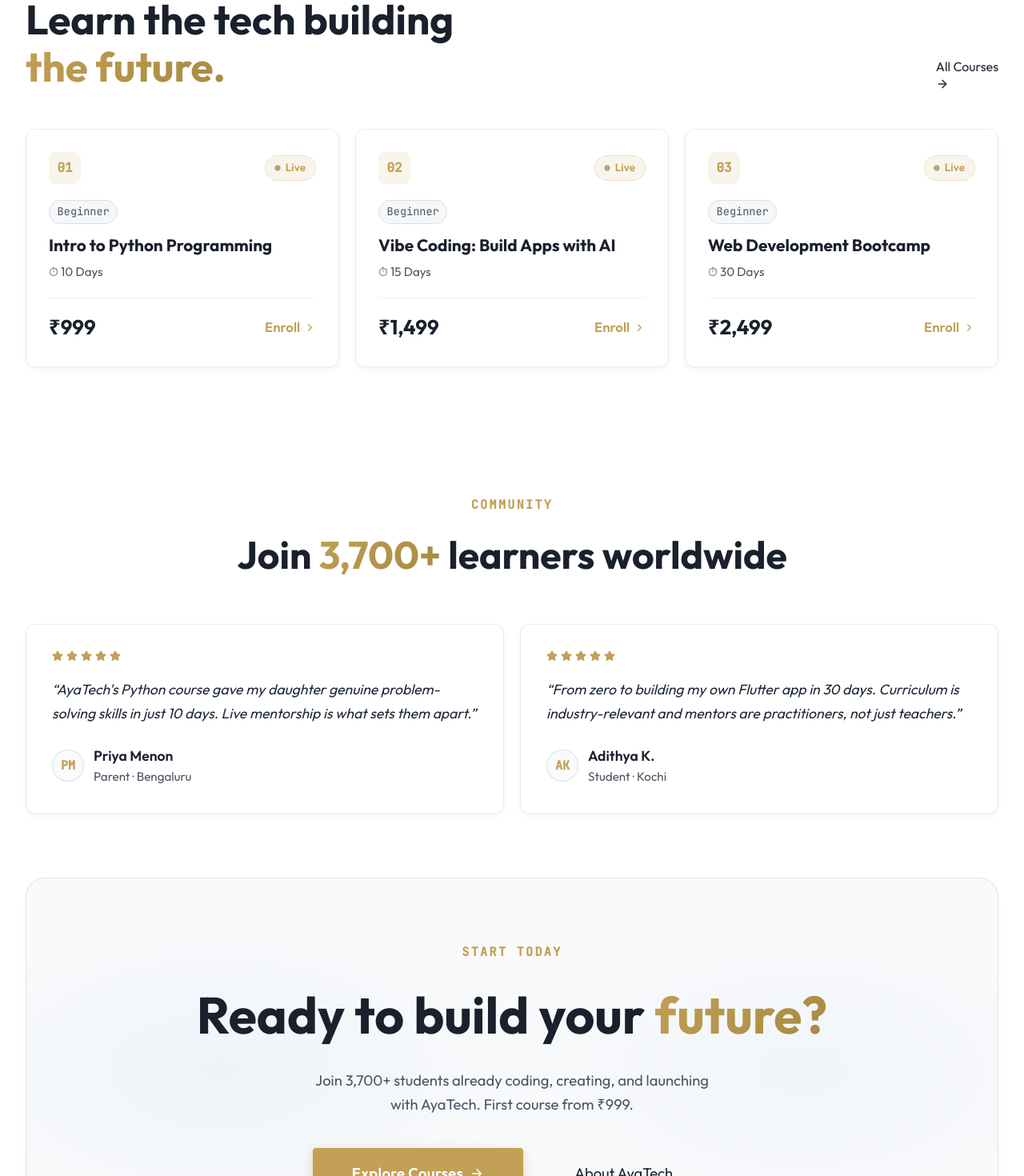
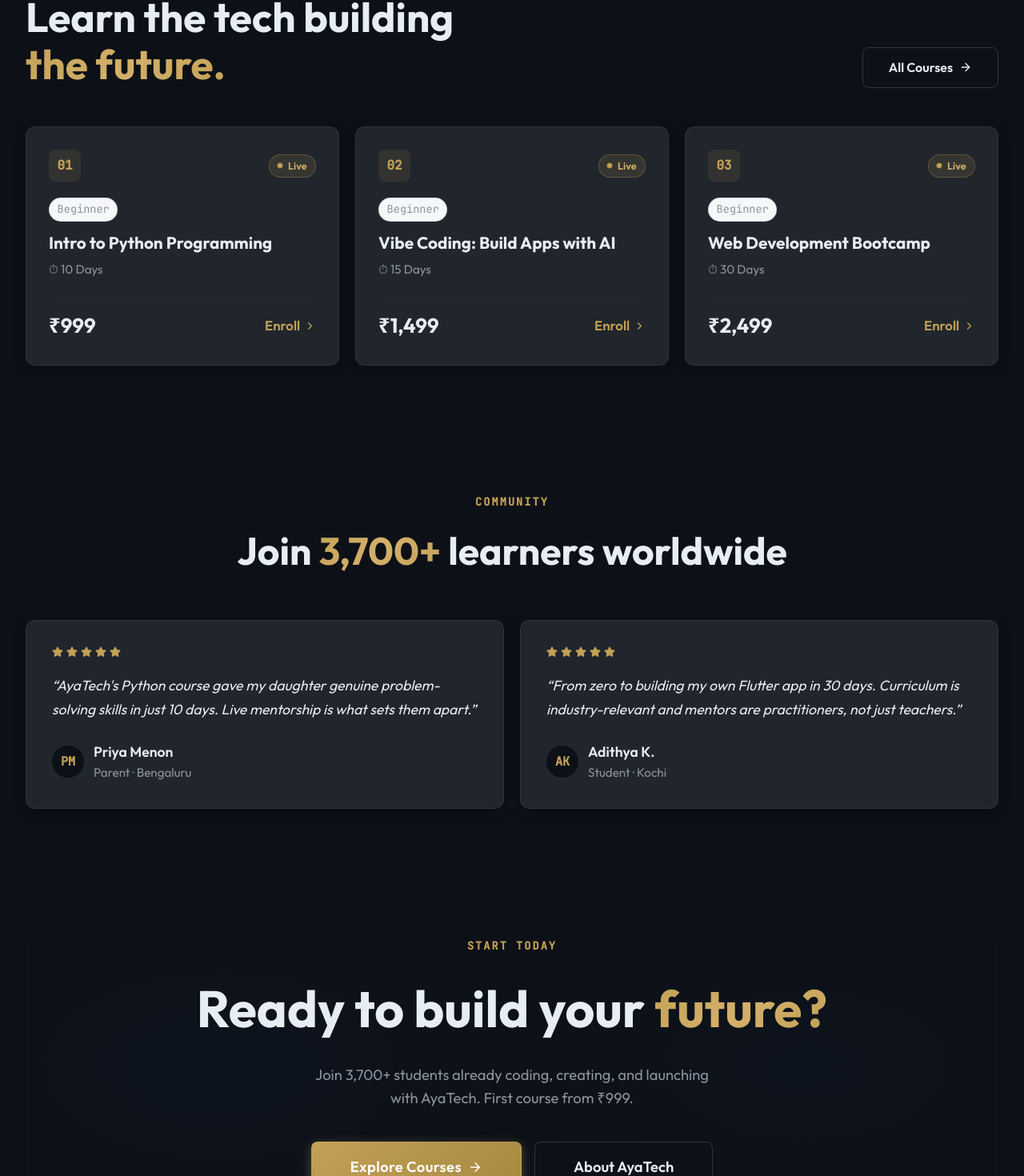
Before and after one commit to ITSXolved/ayatech-site, a Next.js app in the folder web/: page / in a window 1280 px wide. Shown: the part 1115-2585 px from the top of the page at 80% size. Built offline with nearby package versions, Linux system fonts and the light colour scheme.

Commit message:
feat: complete dark mode - deep navy background, gold accents, glass nav

```diff
--- a/web/src/app/apply/page.tsx
+++ b/web/src/app/apply/page.tsx
@@ -13,11 +13,11 @@
 
 const C = {
   primaryGold: "#c2a055",
-  navyDark: "#1a202c",
-  bgLight: "#f9fafb",
-  textMuted: "#4b5563",
-  white: "#ffffff",
-  border: "rgba(0,0,0,0.09)",
+  navyDark: "#e6edf3",
+  bgLight: "#0d1117",
+  textMuted: "#8b949e",
+  white: "#161b22",
+  border: "rgba(255,255,255,0.09)",
 };
 
 const GRADE_OPTIONS = [
--- a/web/src/app/globals.css
+++ b/web/src/app/globals.css
@@ -1,132 +1,93 @@
-@import url('https://fonts.googleapis.com/css2?family=Cormorant+Garamond:ital,wght@0,400;0,500;0,600;0,700;1,400;1,600&family=Outfit:wght@300;400;500;600;700;800&family=JetBrains+Mono:wght@400;500&display=swap');
+@import url('https://fonts.googleapis.com/css2?family=Outfit:wght@300;400;500;600;700;800&family=JetBrains+Mono:wght@400;500&display=swap');
 @import "tailwindcss";
 
 /* ─── Tailwind v4 Theme Tokens ─── */
 @theme {
-  /* Colors */
-  --color-primary-gold: #b38e3d; /* Darkened from #c2a055 for better contrast */
-  --color-gold-hover: #96752f;
-  --color-navy-dark: #1a202c;
-  --color-navy-light: #2a3441;
-  --color-bg-light: #f9fafb;
-  --color-surface-white: #FFFFFF;
-  --color-text-main: #1f2937;
-  --color-text-muted: #4b5563;
-  --color-navy-950: #1a202c;
-  /* Remapped */
-  --color-navy-900: #2a3441;
-  /* Remapped */
-  --color-gold-400: #c2a055;
-  /* Remapped to primary gold for accents */
-  --color-gold-300: #a68940;
-  /* Remapped to primary gold hov for accents */
-  --color-teal-400: #c2a055;
-  /* Remapped */
+  --color-primary-gold: #c2a055;
+  --color-gold-hover:   #d4b06a;
+  --color-navy-dark:    #0d1117;
+  --color-navy-light:   #161b22;
+  --color-bg-light:     #0d1117;
+  --color-surface-white:#161b22;
+  --color-text-main:    #e6edf3;
+  --color-text-muted:   #8b949e;
+  --color-navy-950:     #0d1117;
+  --color-navy-900:     #161b22;
+  --color-gold-400:     #c2a055;
+  --color-gold-300:     #d4b06a;
+  --color-teal-400:     #c2a055;
 
-  /* Fonts */
-  --font-display: 'Cormorant Garamond', Georgia, serif;
-  /* Consider dropping if Coursera style strictly wants sans */
-  --font-body: 'Outfit', system-ui, sans-serif;
+  --font-display:    'Outfit', system-ui, sans-serif;
+  --font-body:       'Outfit', system-ui, sans-serif;
   --font-mono-brand: 'JetBrains Mono', monospace;
 
-  /* Animation */
-  --animate-spin-slow: spin 8s linear infinite;
-  --animate-pulse-primary: pulsePrimary 2s ease-in-out infinite;
-  --animate-float: float 6s ease-in-out infinite;
-  --animate-fade-up: fadeUp 0.75s cubic-bezier(0.16, 1, 0.3, 1) forwards;
+  --animate-spin-slow:      spin 8s linear infinite;
+  --animate-pulse-primary:  pulsePrimary 2s ease-in-out infinite;
+  --animate-float:          float 6s ease-in-out infinite;
+  --animate-fade-up:        fadeUp 0.75s cubic-bezier(0.16, 1, 0.3, 1) forwards;
 }
 
 /* ─── Keyframes ─── */
 @keyframes pulsePrimary {
-
-  0%,
-  100% {
-    box-shadow: 0 0 0 0 rgba(0, 86, 210, 0.4);
-  }
-
-  50% {
-    box-shadow: 0 0 0 12px rgba(0, 86, 210, 0);
-  }
+  0%, 100% { box-shadow: 0 0 0 0   rgba(194, 160, 85, 0.4); }
+  50%       { box-shadow: 0 0 0 12px rgba(194, 160, 85, 0);   }
 }
 
 @keyframes fadeUp {
-  0% {
-    opacity: 0;
-    transform: translateY(24px);
-  }
-
-  100% {
-    opacity: 1;
-    transform: translateY(0);
-  }
+  0%   { opacity: 0; transform: translateY(24px); }
+  100% { opacity: 1; transform: translateY(0);    }
 }
 
 @keyframes float {
-
-  0%,
-  100% {
-    transform: translateY(0);
-  }
-
-  50% {
-    transform: translateY(-10px);
-  }
+  0%, 100% { transform: translateY(0);     }
+  50%       { transform: translateY(-10px); }
 }
 
 @keyframes pulse {
-
-  0%,
-  100% {
-    opacity: 1;
-  }
-
-  50% {
-    opacity: 0.4;
-  }
+  0%, 100% { opacity: 1;   }
+  50%       { opacity: 0.4; }
 }
 
 @keyframes shimmer {
-  0% {
-    background-position: -200% 0;
-  }
-
-  100% {
-    background-position: 200% 0;
-  }
+  0%   { background-position: -200% 0; }
+  100% { background-position:  200% 0; }
 }
 
-/* ─── Legacy CSS Custom Properties (for inline style compatibility) ─── */
+/* ─── CSS Custom Properties — Dark Mode ─── */
 :root {
-  --navy-950: #1a202c;
-  --navy-900: #2a3441;
-  --navy-800: #2a3441;
-  --navy-700: #1a202c;
+  --navy-950: #0d1117;
+  --navy-900: #161b22;
+  --navy-800: #21262d;
+  --navy-700: #30363d;
   --navy-600: #c2a055;
   --navy-400: #c2a055;
-  --navy-200: #f9fafb;
+  --navy-200: #8b949e;
   --gold-400: #c2a055;
-  --gold-300: #a68940;
-  --gold-200: #c2a055;
+  --gold-300: #d4b06a;
+  --gold-200: #e8c98a;
   --teal-400: #c2a055;
-  --teal-300: #a68940;
+  --teal-300: #d4b06a;
   --ease: cubic-bezier(0.16, 1, 0.3, 1);
+
+  --bg-primary:    #0d1117;
+  --bg-secondary:  #161b22;
+  --bg-card:       #21262d;
+  --text-primary:  #e6edf3;
+  --text-muted:    #8b949e;
+  --border-color:  rgba(255, 255, 255, 0.08);
 }
 
 /* ─── Base Reset ─── */
-*,
-*::before,
-*::after {
-  box-sizing: border-box;
-}
+*, *::before, *::after { box-sizing: border-box; }
 
 html {
   scroll-behavior: smooth;
-  background-color: #F5F7F8;
+  background-color: var(--bg-primary);
 }
 
 body {
-  background-color: #FFFFFF;
-  color: #1F2432;
+  background-color: var(--bg-primary);
+  color: var(--text-primary);
   font-family: 'Outfit', system-ui, sans-serif;
   line-height: 1.6;
   overflow-x: hidden;
@@ -135,56 +96,35 @@
 }
 
 ::selection {
-  background: rgba(194, 160, 85, 0.2);
-  color: #1a202c;
+  background: rgba(194, 160, 85, 0.25);
+  color: #fff;
 }
 
-::-webkit-scrollbar {
-  width: 6px;
-}
+::-webkit-scrollbar       { width: 6px; }
+::-webkit-scrollbar-track { background: var(--bg-primary); }
+::-webkit-scrollbar-thumb { background: #30363d; border-radius: 3px; }
+::-webkit-scrollbar-thumb:hover { background: #c2a055; }
 
-::-webkit-scrollbar-track {
-  background: #f9fafb;
-}
+/* ─── Utility Classes ─── */
+@layer utilities {
 
-::-webkit-scrollbar-thumb {
-  background: #C4C4C4;
-  border-radius: 3px;
-}
+  .font-display    { font-family: 'Outfit', system-ui, sans-serif; font-weight: 700; }
+  .font-mono-brand { font-family: 'JetBrains Mono', monospace; }
 
-::-webkit-scrollbar-thumb:hover {
-  background: #c2a055;
-}
-
-/* ─── Typography Utility Classes ─── */
-@layer utilities {
-  .font-display {
-    font-family: 'Outfit', system-ui, sans-serif;
-    /* Adjusted to standard sans for coursera look */
-    font-weight: 700;
-  }
-
-  .font-mono-brand {
-    font-family: 'JetBrains Mono', monospace;
-  }
-
-  /* Gradient text */
   .text-gradient-primary {
-    background: linear-gradient(135deg, #c2a055 0%, #a68940 100%);
+    background: linear-gradient(135deg, #c2a055 0%, #d4b06a 50%, #c2a055 100%);
     -webkit-background-clip: text;
     -webkit-text-fill-color: transparent;
     background-clip: text;
   }
 
   .text-gradient-teal {
-    background: linear-gradient(135deg, #c2a055 0%, #a68940 100%);
-    /* Remapped to primary */
+    background: linear-gradient(135deg, #c2a055 0%, #d4b06a 100%);
     -webkit-background-clip: text;
     -webkit-text-fill-color: transparent;
     background-clip: text;
   }
 
-  /* Layout helpers */
   .container-main {
     max-width: 1280px;
     margin: 0 auto;
@@ -197,17 +137,15 @@
     padding-bottom: 5rem;
   }
 
-  /* Section eyebrow label */
   .section-eyebrow {
     font-family: 'JetBrains Mono', monospace;
-    font-size: 0.95rem;
+    font-size: 0.85rem;
     letter-spacing: 0.15em;
     text-transform: uppercase;
     color: #c2a055;
     font-weight: 600;
   }
 
-  /* Stat number */
   .stat-number {
     font-family: 'Outfit', system-ui, sans-serif;
     font-size: clamp(3rem, 6vw, 5.5rem);
@@ -216,154 +154,31 @@
     line-height: 1;
   }
 
-  /* Backgrounds */
+  /* ── Backgrounds ── */
   .mesh-gradient {
-    /* Clean, soft white/grey background */
-    background: linear-gradient(180deg, #f9fafb 0%, #FFFFFF 100%);
+    background: linear-gradient(180deg, #0d1117 0%, #161b22 100%);
   }
 
   .geo-grid {
     background-image:
-      linear-gradient(rgba(194, 160, 85, 0.03) 1px, transparent 1px),
-      linear-gradient(90deg, rgba(194, 160, 85, 0.03) 1px, transparent 1px);
+      linear-gradient(rgba(194, 160, 85, 0.04) 1px, transparent 1px),
+      linear-gradient(90deg, rgba(194, 160, 85, 0.04) 1px, transparent 1px);
     background-size: 64px 64px;
-    background-color: #FFFFFF;
+    background-color: #0d1117;
   }
 
-  /* Glassmorphism nav - adjusted for light theme */
+  /* ── Navigation ── */
   .glass-nav {
-    backdrop-filter: blur(12px) saturate(180%);
-    -webkit-backdrop-filter: blur(12px) saturate(180%);
-    background: rgba(255, 255, 255, 0.95);
-    border-bottom: 1px solid rgba(0, 0, 0, 0.08);
-    /* Subtle border */
-    box-shadow: 0 4px 6px -1px rgba(0, 0, 0, 0.05);
+    backdrop-filter: blur(16px) saturate(180%);
+    -webkit-backdrop-filter: blur(16px) saturate(180%);
+    background: rgba(13, 17, 23, 0.88);
+    border-bottom: 1px solid rgba(255, 255, 255, 0.06);
+    box-shadow: 0 4px 24px rgba(0, 0, 0, 0.5);
   }
 
-  /* Card styles */
-  .phase-card {
-    background: #FFFFFF;
-    border: 1px solid rgba(0, 0, 0, 0.08);
-    border-radius: 12px;
-    position: relative;
-    overflow: hidden;
-    transition: all 0.3s ease;
-    box-shadow: 0 4px 6px -1px rgba(0, 0, 0, 0.05);
-    /* Slight shadow */
-  }
-
-  .phase-card::before {
-    content: '';
-    position: absolute;
-    top: 0;
-    left: 0;
-    right: 0;
-    height: 3px;
-    background: #c2a055;
-    opacity: 0;
-    transition: opacity 0.3s;
-  }
-
-  .phase-card:hover::before {
-    opacity: 1;
-  }
-
-  .phase-card:hover {
-    border-color: rgba(194, 160, 85, 0.2);
-    box-shadow: 0 12px 24px -4px rgba(194, 160, 85, 0.1);
-    transform: translateY(-4px);
-  }
-
-  .course-card {
-    background: #FFFFFF;
-    border: 1px solid rgba(0, 0, 0, 0.08);
-    border-radius: 12px;
-    transition: all 0.3s ease;
-    overflow: hidden;
-    box-shadow: 0 4px 6px -1px rgba(0, 0, 0, 0.05);
-  }
-
-  .course-card:hover {
-    border-color: rgba(194, 160, 85, 0.3);
-    box-shadow: 0 12px 24px -4px rgba(194, 160, 85, 0.15);
-    transform: translateY(-3px);
-  }
-
-  .teal-card {
-    /* Repurposing to a highlighted primary card */
-    background: linear-gradient(135deg, #c2a055 0%, #a68940 100%);
-    border: 1px solid rgba(0, 0, 0, 0.1);
-    border-radius: 16px;
-    color: #FFFFFF;
-  }
-
-  /* Buttons */
-  .btn-gold {
-    /* Keeping class name for compatibility, changing style to primary gold */
-    display: inline-flex;
-    align-items: center;
-    gap: 0.5rem;
-    background-color: #c2a055;
-    color: #FFFFFF;
-    font-weight: 600;
-    font-family: 'Outfit', system-ui, sans-serif;
-    letter-spacing: 0.02em;
-    font-size: 1rem;
-    padding: 0.75rem 2rem;
-    border-radius: 4px;
-    /* Coursera style is slightly less rounded */
-    border: 1px solid transparent;
-    cursor: pointer;
-    transition: all 0.2s ease;
-    text-decoration: none;
-  }
-
-  .btn-gold:hover {
-    background-color: #a68940;
-    box-shadow: 0 4px 12px rgba(194, 160, 85, 0.2);
-  }
-
-  .btn-outline:hover {
-    background-color: rgba(194, 160, 85, 0.05);
-    color: #a68940;
-    border-color: #a68940;
-  }
-
-  /* Badge */
-  .badge-live {
-    background: rgba(194, 160, 85, 0.1);
-    border: 1px solid rgba(194, 160, 85, 0.2);
-    color: #c2a055;
-    font-family: 'Outfit', system-ui, sans-serif;
-    font-size: 0.85rem;
-    font-weight: 600;
-    padding: 0.25rem 0.75rem;
-    border-radius: 100px;
-    display: inline-flex;
-    align-items: center;
-    gap: 0.4rem;
-  }
-
-  .badge-live::before {
-    content: '';
-    width: 6px;
-    height: 6px;
-    background: #c2a055;
-    border-radius: 50%;
-    animation: pulsePrimary 2s infinite;
-  }
-
-  /* Trust strip */
-  .trust-strip {
-    border-top: 1px solid rgba(0, 0, 0, 0.06);
-    border-bottom: 1px solid rgba(0, 0, 0, 0.06);
-    background: #f9fafb;
-  }
-
-  /* Nav links */
   .nav-link {
     position: relative;
-    color: #6A7081;
+    color: #8b949e;
     text-decoration: none;
     font-size: 1rem;
     font-weight: 500;
@@ -373,37 +188,157 @@
   .nav-link::after {
     content: '';
     position: absolute;
-    bottom: -6px;
-    left: 0;
-    width: 0;
-    height: 2px;
+    bottom: -6px; left: 0;
+    width: 0; height: 2px;
     background: #c2a055;
-    transition: width 0.2s ease-in-out;
+    transition: width 0.25s ease-in-out;
   }
 
-  .nav-link:hover {
-    color: #1F2432;
+  .nav-link:hover        { color: #e6edf3; }
+  .nav-link:hover::after { width: 100%; }
+
+  /* ── Cards ── */
+  .phase-card {
+    background: #21262d;
+    border: 1px solid rgba(255, 255, 255, 0.07);
+    border-radius: 12px;
+    position: relative;
+    overflow: hidden;
+    transition: all 0.3s ease;
+    box-shadow: 0 4px 16px rgba(0, 0, 0, 0.3);
   }
 
-  .nav-link:hover::after {
-    width: 100%;
+  .phase-card::before {
+    content: '';
+    position: absolute;
+    top: 0; left: 0; right: 0;
+    height: 2px;
+    background: linear-gradient(90deg, #c2a055, #d4b06a);
+    opacity: 0;
+    transition: opacity 0.3s;
   }
 
-  /* Check list item */
+  .phase-card:hover::before { opacity: 1; }
+
+  .phase-card:hover {
+    border-color: rgba(194, 160, 85, 0.25);
+    box-shadow: 0 16px 40px rgba(0, 0, 0, 0.5), 0 0 0 1px rgba(194, 160, 85, 0.1);
+    transform: translateY(-4px);
+  }
+
+  .course-card {
+    background: #21262d;
+    border: 1px solid rgba(255, 255, 255, 0.07);
+    border-radius: 12px;
+    transition: all 0.3s ease;
+    overflow: hidden;
+    box-shadow: 0 4px 16px rgba(0, 0, 0, 0.3);
+  }
+
+  .course-card:hover {
+    border-color: rgba(194, 160, 85, 0.3);
+    box-shadow: 0 16px 40px rgba(0, 0, 0, 0.5), 0 0 0 1px rgba(194, 160, 85, 0.15);
+    transform: translateY(-3px);
+  }
+
+  .teal-card {
+    background: linear-gradient(135deg, #c2a055 0%, #a68940 100%);
+    border: 1px solid rgba(255, 255, 255, 0.1);
+    border-radius: 16px;
+    color: #fff;
+  }
+
+  /* ── Buttons ── */
+  .btn-gold {
+    display: inline-flex;
+    align-items: center;
+    gap: 0.5rem;
+    background: linear-gradient(135deg, #c2a055 0%, #a68940 100%);
+    color: #fff;
+    font-weight: 600;
+    font-family: 'Outfit', system-ui, sans-serif;
+    letter-spacing: 0.02em;
+    font-size: 1rem;
+    padding: 0.75rem 2rem;
+    border-radius: 8px;
+    border: 1px solid rgba(255, 255, 255, 0.1);
+    cursor: pointer;
+    transition: all 0.25s ease;
+    text-decoration: none;
+    box-shadow: 0 4px 14px rgba(194, 160, 85, 0.25);
+  }
+
+  .btn-gold:hover {
+    background: linear-gradient(135deg, #d4b06a 0%, #c2a055 100%);
+    box-shadow: 0 6px 20px rgba(194, 160, 85, 0.4);
+    transform: translateY(-1px);
+  }
+
+  .btn-outline {
+    display: inline-flex;
+    align-items: center;
+    gap: 0.5rem;
+    background: transparent;
+    color: #e6edf3;
+    font-weight: 600;
+    font-family: 'Outfit', system-ui, sans-serif;
+    font-size: 1rem;
+    padding: 0.75rem 2rem;
+    border-radius: 8px;
+    border: 1px solid rgba(255, 255, 255, 0.15);
+    cursor: pointer;
+    transition: all 0.25s ease;
+    text-decoration: none;
+  }
+
+  .btn-outline:hover {
+    background: rgba(194, 160, 85, 0.08);
+    border-color: rgba(194, 160, 85, 0.4);
+    color: #c2a055;
+  }
+
+  /* ── Badges ── */
+  .badge-live {
+    background: rgba(194, 160, 85, 0.12);
+    border: 1px solid rgba(194, 160, 85, 0.3);
+    color: #d4b06a;
+    font-family: 'Outfit', system-ui, sans-serif;
+    font-size: 0.8rem;
+    font-weight: 600;
+    padding: 0.2rem 0.65rem;
+    border-radius: 100px;
+    display: inline-flex;
+    align-items: center;
+    gap: 0.4rem;
+  }
+
+  .badge-live::before {
+    content: '';
+    width: 6px; height: 6px;
+    background: #c2a055;
+    border-radius: 50%;
+    animation: pulsePrimary 2s infinite;
+  }
+
+  /* ── Other ── */
+  .trust-strip {
+    border-top:    1px solid rgba(255, 255, 255, 0.06);
+    border-bottom: 1px solid rgba(255, 255, 255, 0.06);
+    background: #161b22;
+  }
+
   .check-item {
     display: flex;
     align-items: flex-start;
     gap: 0.75rem;
-    color: #1F2432;
+    color: #e6edf3;
     line-height: 1.5;
   }
 
   .check-dot {
-    width: 20px;
-    height: 20px;
-    min-width: 20px;
-    background: rgba(194, 160, 85, 0.1);
-    border: 1px solid rgba(194, 160, 85, 0.2);
+    width: 20px; height: 20px; min-width: 20px;
+    background: rgba(194, 160, 85, 0.12);
+    border: 1px solid rgba(194, 160, 85, 0.3);
     border-radius: 50%;
     display: flex;
     align-items: center;
@@ -413,49 +348,27 @@
     color: #c2a055;
   }
 
-  /* Footer */
   .footer-bg {
-    background: #1F2432;
-    /* Very dark slate/navy for footer */
-    border-top: 1px solid rgba(255, 255, 255, 0.1);
-    color: #FFFFFF;
+    background: #080c10;
+    border-top: 1px solid rgba(255, 255, 255, 0.06);
+    color: #e6edf3;
   }
 
-  /* Divider */
   .divider-primary {
-    width: 60px;
-    height: 4px;
-    background: #c2a055;
+    width: 60px; height: 4px;
+    background: linear-gradient(90deg, #c2a055, #d4b06a);
     border-radius: 2px;
   }
 
-  /* Animations */
-  .animate-pulse-primary {
-    animation: pulsePrimary 2s ease-in-out infinite;
-  }
-
-  .animate-spin-slow {
-    animation: spin 8s linear infinite;
-  }
-
-  .animate-float {
-    animation: float 4s ease-in-out infinite;
-  }
+  /* ── Animation helpers ── */
+  .animate-pulse-primary { animation: pulsePrimary 2s ease-in-out infinite; }
+  .animate-spin-slow     { animation: spin 8s linear infinite; }
+  .animate-float         { animation: float 4s ease-in-out infinite; }
 }
 
 /* ─── Responsive ─── */
 @media (max-width: 768px) {
-  .section-pad {
-    padding-top: 3rem;
-    padding-bottom: 3rem;
-  }
-
-  .container-main {
-    padding-left: 1.25rem;
-    padding-right: 1.25rem;
-  }
-
-  .floating-element {
-    animation: float 4s ease-in-out infinite;
-  }
+  .section-pad    { padding-top: 3rem; padding-bottom: 3rem; }
+  .container-main { padding-left: 1.25rem; padding-right: 1.25rem; }
+  .floating-element { animation: float 4s ease-in-out infinite; }
 }
```
Also changed, not shown: web/src/app/courses/page.tsx (+15 -15 lines), web/src/app/page.tsx (+17 -17 lines), web/src/components/layout/NavBar.tsx (+9 -9 lines).
